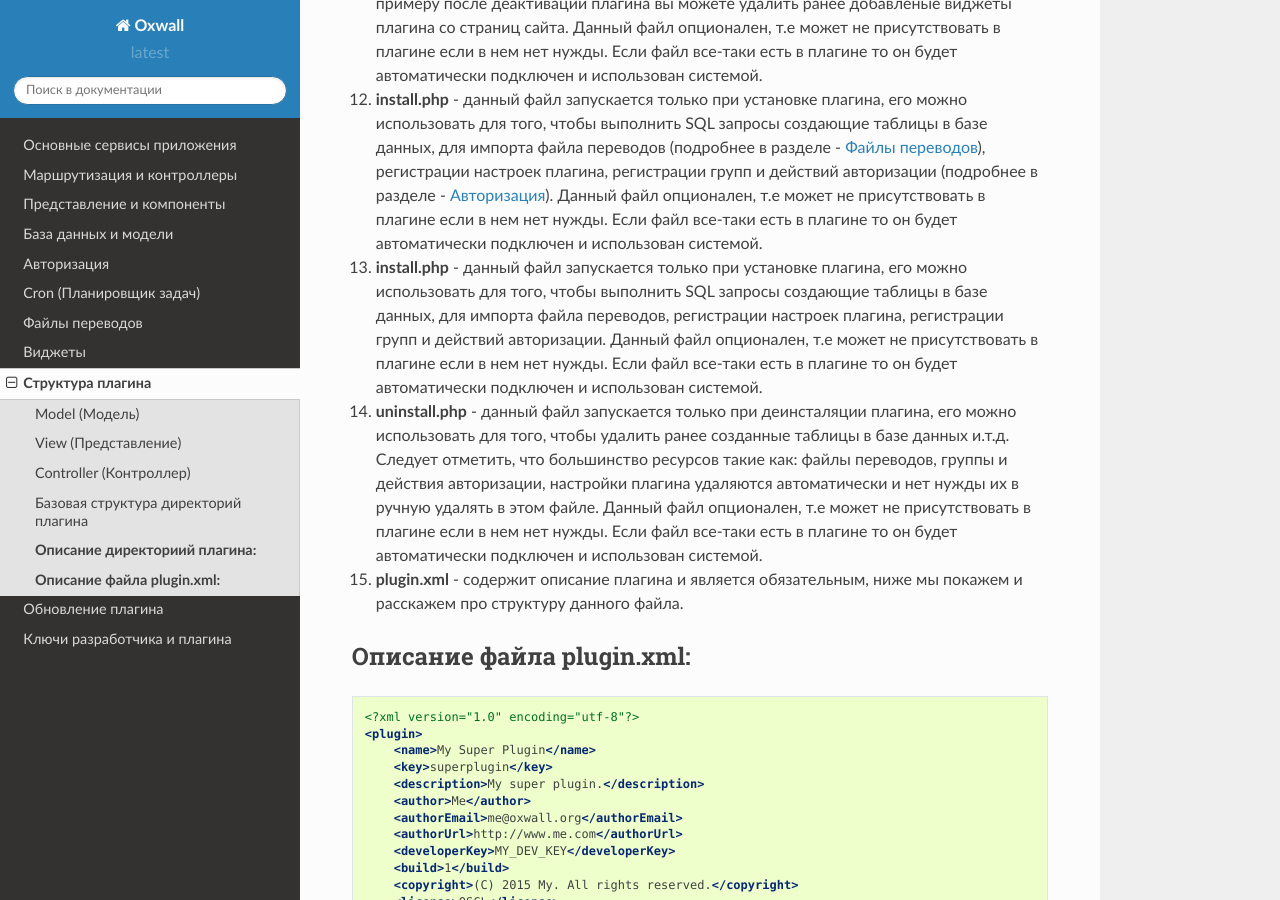
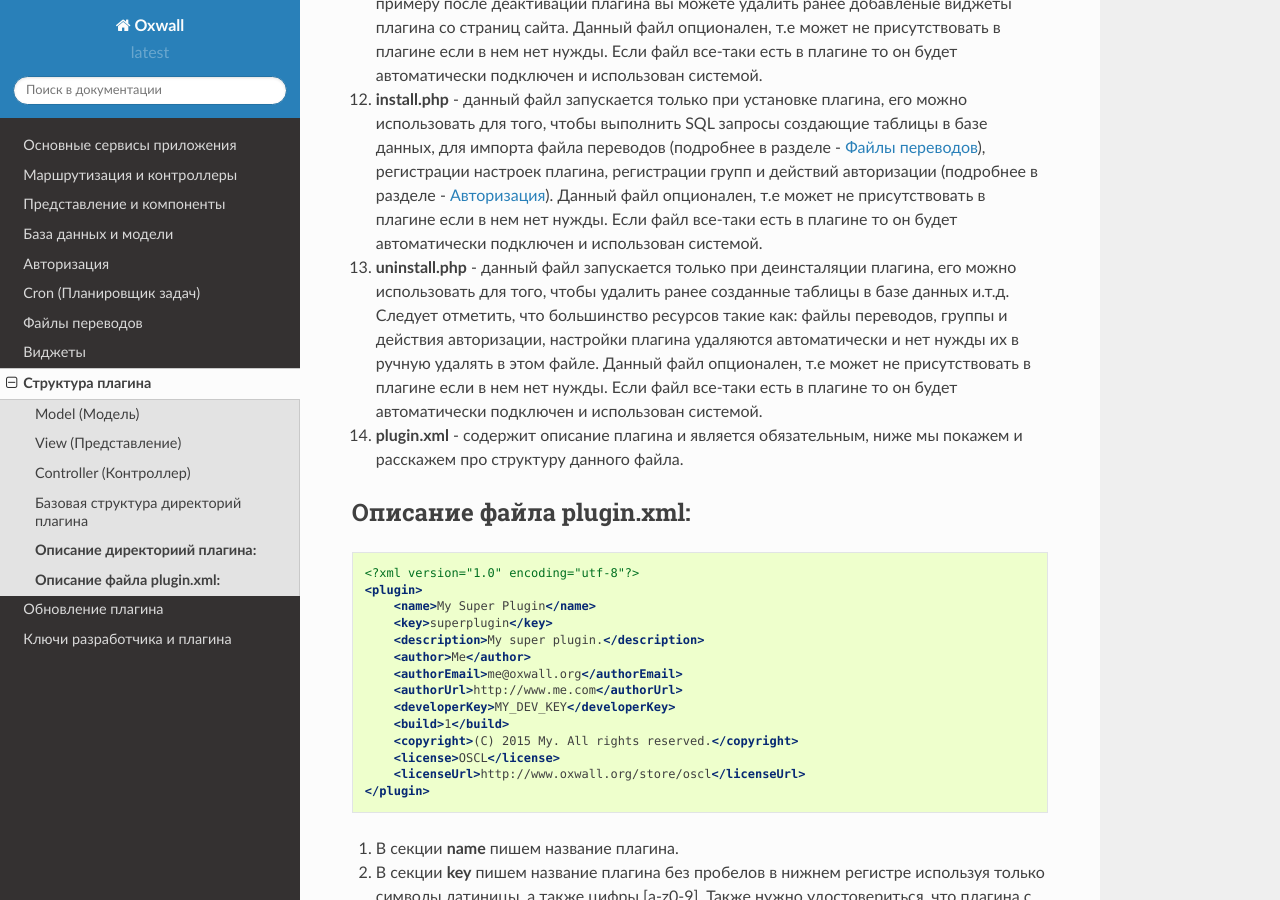
Before and after one commit to oxwall/docs-tech-ru, a Sphinx documentation site: the page built from docs/source/plugin_structure.rst, in a window 1280 px wide and 900 px high, scrolled down 2944 px. Built offline with Sphinx 7.4.7 and the Read the Docs theme 2.0.0, drawn with Linux system fonts in a browser that asks for light colours.

Commit message:
Deleted the copy of the text

```diff
--- a/docs/source/plugin_structure.rst
+++ b/docs/source/plugin_structure.rst
@@ -80,7 +80,6 @@ Controller обрабатывает данные от различных кли
 #. **activate.php** - в данный файл можно вынести логику плагина которая будет запущена когда администратор активирует плагин в админ панели или установит его. К примеру после активации плагина вы можете зарегистрировать виджеты (подробнее в разделе - :ref:`widget-label`) на страницах сайта или добавить новые пункты меню. Данный файл опционален, т.е может не присутствовать в плагине если в нем нет нужды.  Если файл все-таки есть в плагине то он будет автоматически подключен и использован системой.
 #. **deactivate.php** - в данный файл можно вынести логику плагина которая будет запущена когда администратор деактивирует плагин или деинсталлирует его в админ панели. К примеру после деактивации плагина вы можете удалить ранее добавленые  виджеты плагина со страниц сайта. Данный файл опционален, т.е может не присутствовать в плагине если в нем нет нужды.  Если файл все-таки есть в плагине то он будет автоматически подключен и использован системой.
 #. **install.php** - данный файл запускается только при установке плагина, его можно использовать для того, чтобы выполнить SQL запросы создающие таблицы в базе данных, для импорта файла переводов (подробнее в разделе - :ref:`language-label`), регистрации настроек плагина, регистрации групп и действий авторизации (подробнее в разделе - :ref:`authorization-label`). Данный файл опционален, т.е может не присутствовать в плагине если в нем нет нужды.  Если файл все-таки есть в плагине то он будет автоматически подключен и использован системой.
-#. **install.php** - данный файл запускается только при установке плагина, его можно использовать для того, чтобы выполнить SQL запросы создающие таблицы в базе данных, для импорта файла переводов, регистрации настроек плагина, регистрации групп и действий авторизации. Данный файл опционален, т.е может не присутствовать в плагине если в нем нет нужды.  Если файл все-таки есть в плагине то он будет автоматически подключен и использован системой.
 #. **uninstall.php** - данный файл запускается только при деинсталяции плагина, его можно использовать для того, чтобы удалить ранее созданные таблицы в базе данных и.т.д. Следует отметить, что большинство ресурсов такие как: файлы переводов, группы и действия авторизации, настройки плагина удаляются автоматически и нет нужды их в ручную удалять в этом файле. Данный файл опционален, т.е может не присутствовать в плагине если в нем нет нужды.  Если файл все-таки есть в плагине то он будет автоматически подключен и использован системой.
 #. **plugin.xml** - содержит описание плагина и является обязательным, ниже мы покажем и расскажем про структуру данного файла.
 
```
